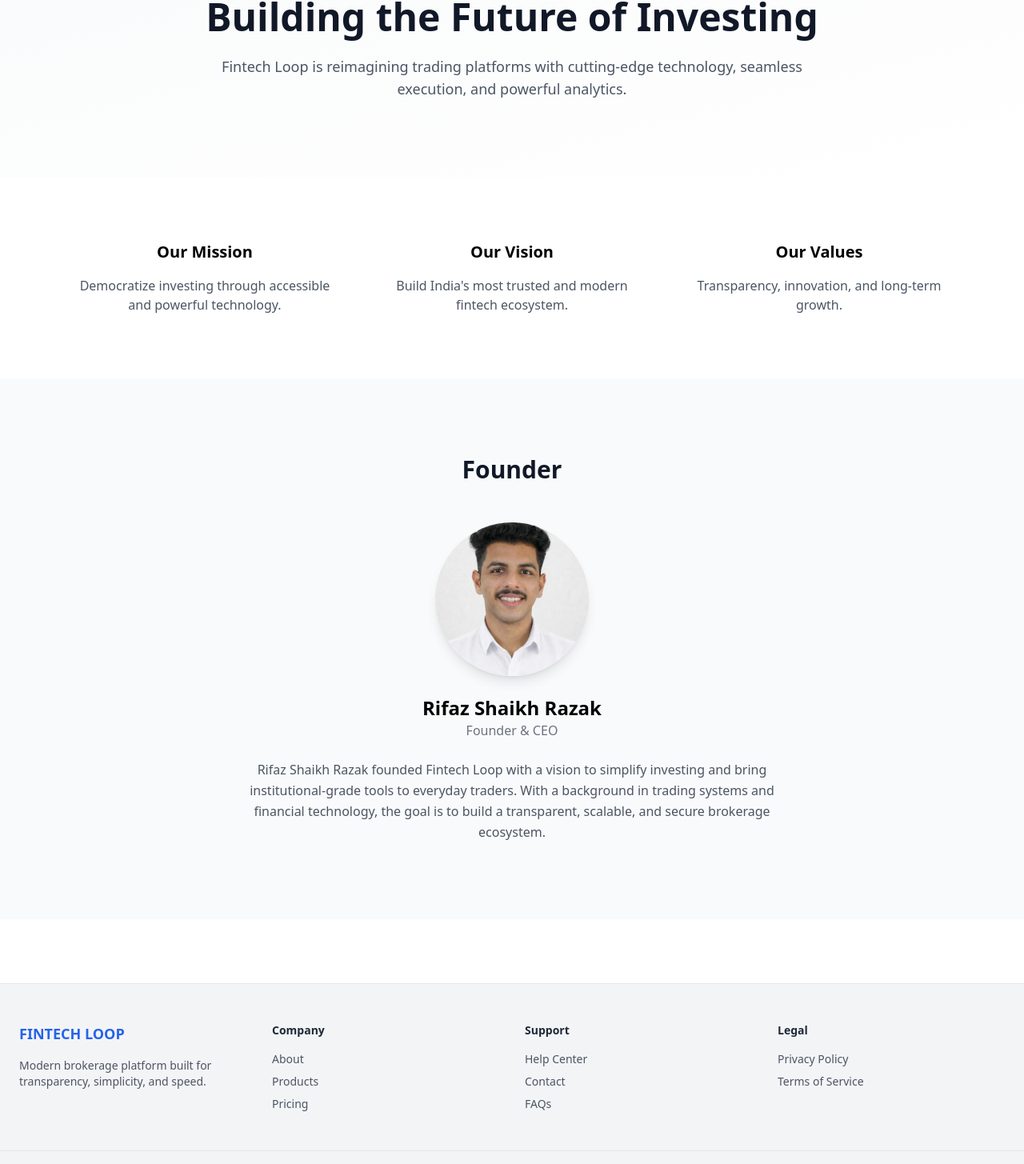
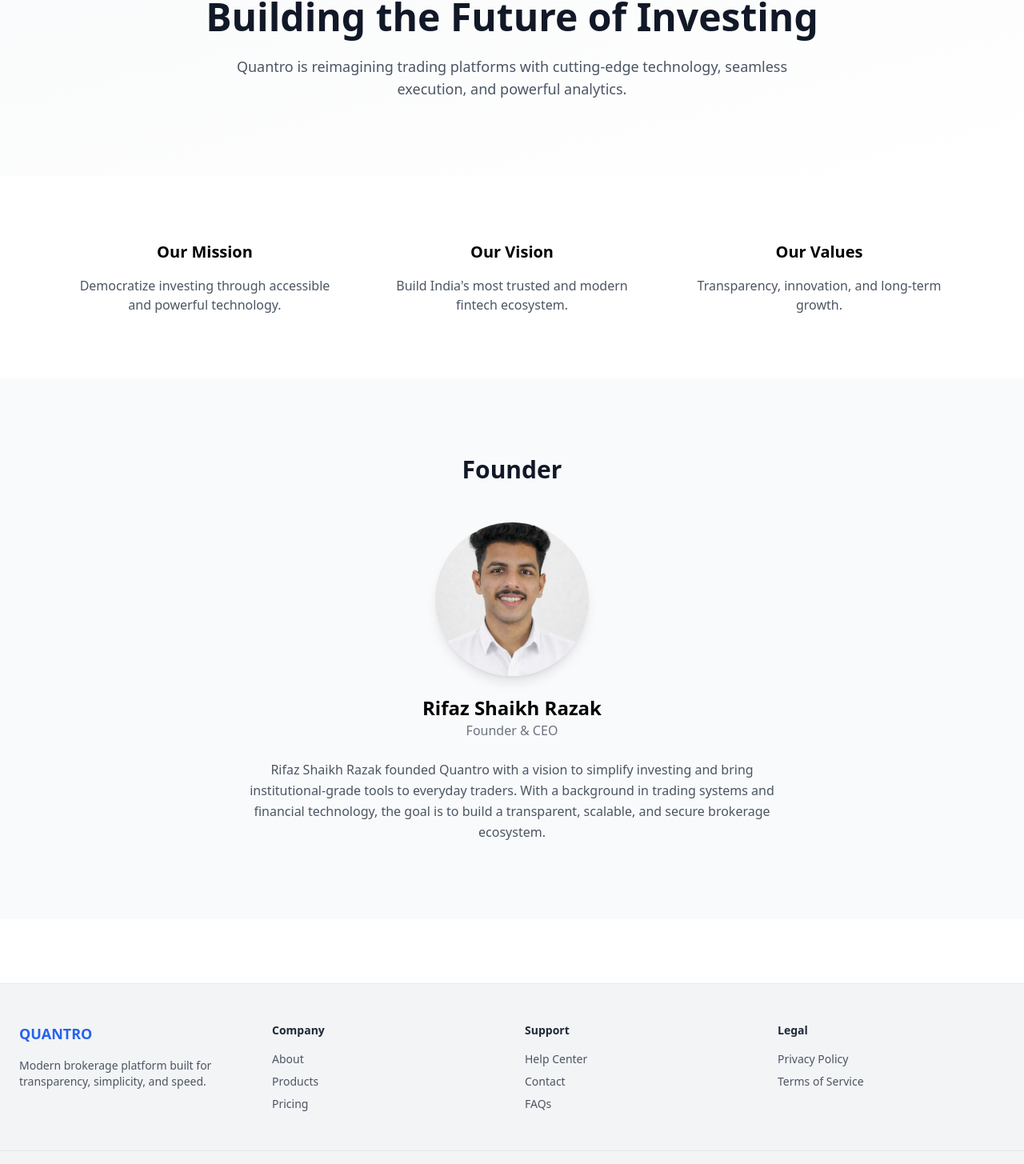
Before and after one commit to rifaz07/quantro-platform, a React (Vite) app in the folder client/: page /about in a window 1280 px wide. Shown: the part 172-1627 px from the top of the page at 80% size. Built offline with nearby package versions, Linux system fonts and the light colour scheme.

Commit message:
fix: replace all Fintech Loop references with Quantro

```diff
--- a/client/src/components/layout/PublicFooter.jsx
+++ b/client/src/components/layout/PublicFooter.jsx
@@ -8,7 +8,7 @@ export default function PublicFooter() {
         {/* Brand */}
         <div>
           <h2 className="text-lg font-bold text-blue-600 mb-4">
-            FINTECH LOOP
+            QUANTRO
           </h2>
           <p>
             Modern brokerage platform built for transparency, simplicity, and speed.
@@ -47,7 +47,7 @@ export default function PublicFooter() {
       </div>
 
       <div className="text-center text-xs text-gray-500 py-4 border-t">
-        © {new Date().getFullYear()} Fintech Loop. All rights reserved.
+        © {new Date().getFullYear()} Quantro. All rights reserved.
       </div>
     </footer>
   );
--- a/client/src/pages/About.jsx
+++ b/client/src/pages/About.jsx
@@ -17,7 +17,7 @@ export default function About() {
             </h1>
 
             <p className="text-lg text-gray-600 max-w-3xl mx-auto">
-              Fintech Loop is reimagining trading platforms with cutting-edge
+              Quantro is reimagining trading platforms with cutting-edge
               technology, seamless execution, and powerful analytics.
             </p>
           </div>
@@ -86,7 +86,7 @@ export default function About() {
 
               {/* BIO */}
               <p className="text-gray-600 max-w-2xl leading-relaxed">
-                Rifaz Shaikh Razak founded Fintech Loop with a vision to simplify
+                Rifaz Shaikh Razak founded Quantro with a vision to simplify
                 investing and bring institutional-grade tools to everyday
                 traders. With a background in trading systems and financial
                 technology, the goal is to build a transparent, scalable,
```
